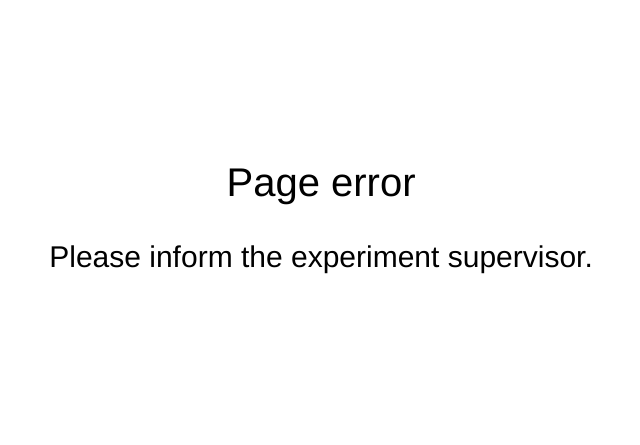
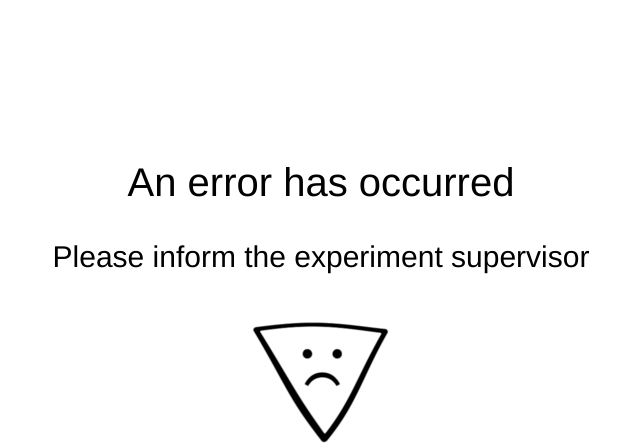
Before and after one commit to jwcarr/flatlanders, a PHP site: page /?page=1 in a window 1280 px wide. Shown: the top 445 px of the page, without its empty margins (319-959 px from the left). Run offline with PHP 8.4, Linux system fonts and the light colour scheme; data that the repository does not hold is empty.

Commit message:
Commentary and error page links

```diff
--- a/Experiment/index.php
+++ b/Experiment/index.php
@@ -3,14 +3,11 @@
 include("globals.php");
 include("php/file.php");
 
-// If a specific page has been specified, set that as the current page; otherwise, goto the parameters page
+// If a specific page has been requested, set that as the current page; otherwise default to the parameters page
 if ($_REQUEST["page"] != "") { $page = $_REQUEST["page"]; } else { $page = "parameters"; }
 
 // If we are currently in the experiment...
-if ($page == "experiment") {
-  include("php/triangle.php");
-  include("php/main.php");
-}
+if ($page == "experiment") { include("php/triangle.php"); include("php/main.php"); }
 
 ?>
 <!DOCTYPE HTML>
@@ -22,8 +19,12 @@ if ($page == "experiment") {
 
 <?php
 
-if ($experiment_page == "BREAK") { echo "<script src='js/countdown.js'></script>"; }
+// If the break page has been requested, add JavaScript for the countdown timer
+if ($experiment_page == "BREAK") {
+  echo "<script src='js/countdown.js'></script>";
+}
 
+// If a communnication page has been requested, add JavaScript for connecting to the node.js server
 elseif ($experiment_page == "DR" OR $experiment_page == "MR" OR $experiment_page == "WAIT") {
   echo "<script src='js/node_modules/socket.io/node_modules/socket.io-client/dist/socket.io.js'></script>";
 }
@@ -35,6 +36,7 @@ elseif ($experiment_page == "DR" OR $experiment_page == "MR" OR $experiment_page
 
 <?php
 
+// Include the relevant HTML and JavaScript files for the requested page
 if ($page == "experiment") {
 
   if ($experiment_page == "TR") { include("html/training.html"); include("js/training.js"); }
@@ -55,9 +57,7 @@ if ($page == "experiment") {
 
   elseif ($experiment_page == "END") { include("html/end.html"); }
 
-  else {
-    echo "<div id='title'>Map error</div><div id='subhead'>Please inform the experiment supervisor.</div>";
-  }
+  else { include("html/error.html"); }
 
 }
 
@@ -65,9 +65,7 @@ elseif ($page == "parameters") { include("html/parameters.html"); }
 
 elseif ($page == "validation") { include("html/validation.html"); }
 
-else {
-  echo "<div id='title'>Page error</div><div id='subhead'>Please inform the experiment supervisor.</div>";
-}
+else { include("html/error.html"); }
 
 ?>
 
```
